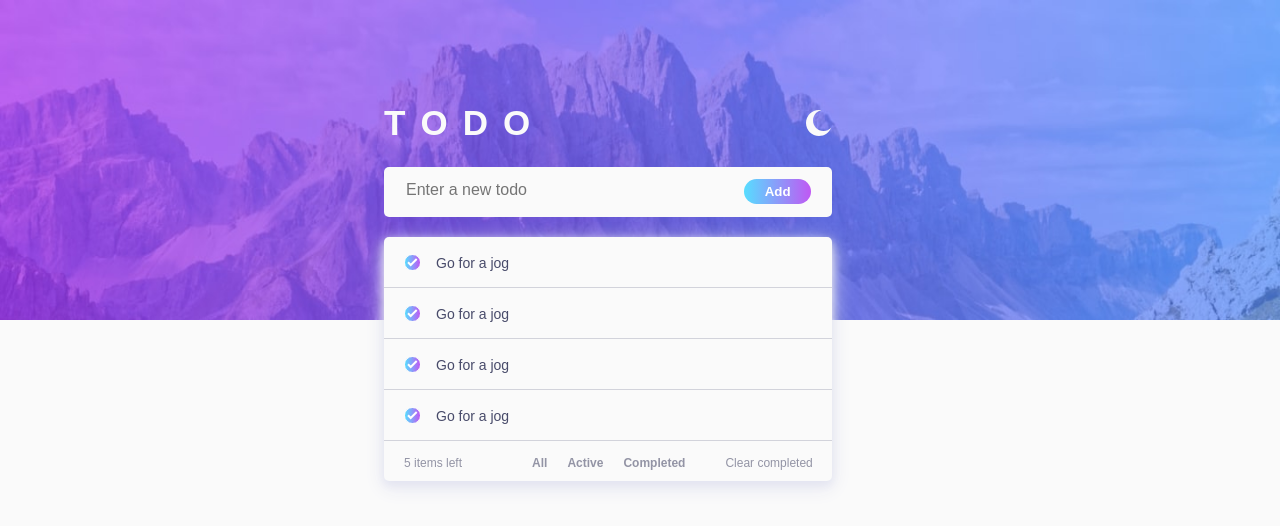
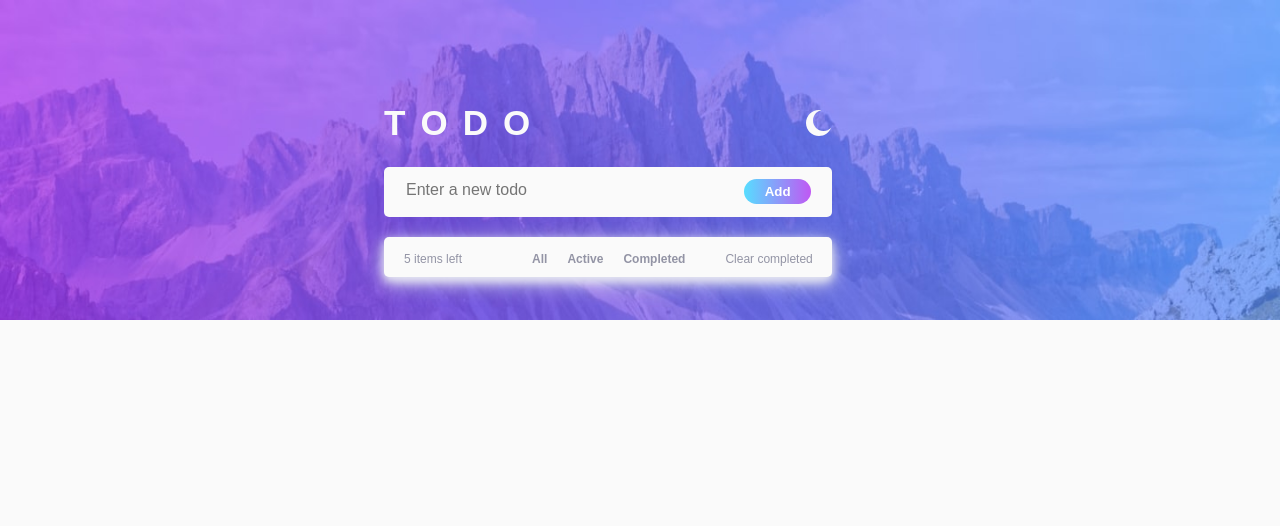
Before and after one commit to hervebutera/react-to-do-list-app, a React (Create React App) app: page / in a window 1280 px wide. Shown: the top 526 px of the page. Built offline with nearby package versions, Linux system fonts and the light colour scheme; a web font is replaced by a local one.

Commit message:
feat: add rendering todo items from context and localStorage

```diff
--- a/src/Components/ToDoItem.js
+++ b/src/Components/ToDoItem.js
@@ -1,12 +1,12 @@
 import { ReactComponent as CheckIcon } from "../Assets/images/icon-check.svg";
 
-const ToDoItem = () => {
+const ToDoItem = (props) => {
   return (
     <li className="todo-item">
       <div className="check-box">
         <CheckIcon className="check-icon" />
       </div>
-      <h3>Go for a jog</h3>
+      <h3>{props.toDoItem.title}</h3>
     </li>
   );
 };
--- a/src/Components/ToDoList.js
+++ b/src/Components/ToDoList.js
@@ -1,14 +1,13 @@
 import ToDoItem from "./ToDoItem";
 import BottomNavBar from "./BottomNavBar";
 
-const ToDoList = () => {
+const ToDoList = (props) => {
   return (
     <div className="ToDoList">
       <ul>
-        <ToDoItem />
-        <ToDoItem />
-        <ToDoItem />
-        <ToDoItem />
+        {props.toDos.map((toDo) => {
+          return <ToDoItem key={toDo.id} toDoItem={toDo} />;
+        })}
       </ul>
       <BottomNavBar />
     </div>
--- a/src/LayoutCard.js
+++ b/src/LayoutCard.js
@@ -1,13 +1,17 @@
 import Header from "./Components/Header";
 import NewToDoInput from "./Components/NewToDoInput";
 import ToDoList from "./Components/ToDoList";
+import { useContext } from "react";
+import { ToDoItemsContext } from "./Store/todoItems.context";
 
 const LayoutCard = () => {
+  const ToDoItemsCtx = useContext(ToDoItemsContext);
+
   return (
     <div className="LayoutCard">
       <Header />
       <NewToDoInput />
-      <ToDoList />
+      <ToDoList toDos={ToDoItemsCtx.toDos} />
     </div>
   );
 };
--- a/src/Store/todoItems.context.js
+++ b/src/Store/todoItems.context.js
@@ -1,4 +1,4 @@
-import { createContext, useState } from "react";
+import { createContext, useEffect, useState } from "react";
 
 export const ToDoItemsContext = createContext({
   toDos: [],
@@ -9,20 +9,22 @@ export const ToDoItemsContext = createContext({
 });
 
 export const ToDoItemsContextProvider = (props) => {
-  const [toDoItems, setToDoItems] = useState([]);
-  let toDoItemsArr = [];
-
-  if (localStorage["toDoItems"]) {
-    toDoItemsArr = localStorage.getItem("toDoItems");
-    setToDoItems((currentToDoItems) => currentToDoItems.concat(toDoItemsArr));
-  }
+  const [toDoItems, setToDoItems] = useState(() => {
+    return JSON.parse(localStorage.getItem("toDoItems")) || [];
+  });
 
   const addToDoItemHandler = (toDoItemInfo) => {
     setToDoItems((currentToDoItems) => {
       return currentToDoItems.concat(toDoItemInfo);
     });
-    localStorage.setItem("toDoItems", toDoItems);
   };
+
+  useEffect(() => {
+    if (toDoItems) {
+      localStorage.setItem("toDoItems", JSON.stringify(toDoItems));
+    }
+  }, [toDoItems]);
+
   const context = {
     toDos: toDoItems,
     totalToDos: toDoItems.length,
```
